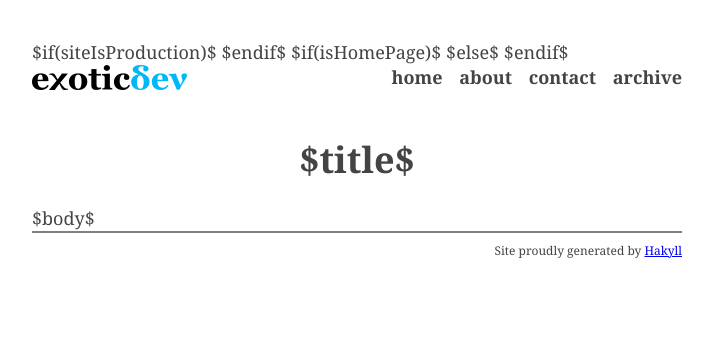
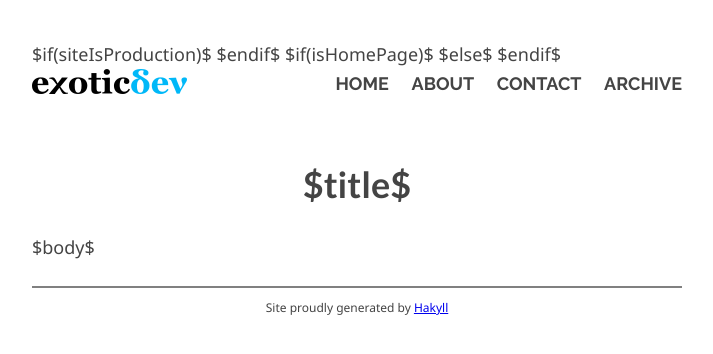
Before and after one commit to alexandrelucchesi/exoticdev.github.io, a plain HTML site: page templates/default.html in a window 1280 px wide. Shown: the whole page, without its empty margins (283-996 px from the left). Drawn offline with Linux system fonts and the light colour scheme.

Commit message:
Update typography and improves layout

```diff
--- a/assets/css/default.css
+++ b/assets/css/default.css
@@ -58,11 +58,12 @@ div.info {
 body {
     margin: 40px auto;
     max-width: 650px;
-    line-height: 1.4;
+    line-height: 1.6;
     font-size: 18px;
     color: #444;
     padding: 0 10px;
-    font-family: Georgia, serif;
+    font-family: "Noto Sans", sans-serif;
+    font-weight: 400;
 }
 
 h1 {
@@ -70,15 +71,13 @@ h1 {
 }
 
 h1, h2, h3 {
-    line-height: 1.2;
+    line-height: 1.4;
+    font-family: Lato, sans-serif;
+    font-weight: 700;
 }
 
 div#logo a {
-    color: #444;
     float: left;
-    font-size: 18px;
-    font-weight: bold;
-    text-decoration: none;
 }
 
 div#header #navigation {
@@ -88,11 +87,12 @@ div#header #navigation {
 div#header #navigation a {
     color: #444;
     font-size: 18px;
-    font-weight: bold;
-    margin-left: 12px;
+    font-family: Raleway, sans-serif;
+    font-weight: 700;
+    margin-left: 18px;
     text-decoration: none;
-    padding: 5px 0px;
-    text-transform: lowercase;
+    text-transform: uppercase;
+    padding: 6px 0px;
 }
 
 div#header #navigation a:hover,
@@ -101,19 +101,21 @@ div#header #navigation a:focus {
 }
 
 div#content {
-    padding-top: 24px;
+    padding: 36px 0px 24px 0px;
 }
 
 div#footer {
     font-size: 12px;
-    /*margin-top: 30px;*/
     padding: 10px 0px 10px 0px;
     border-top: 2px solid #808080;
-    text-align: right;
+    text-align: center;
 }
 
 div.info {
-    color: #777;
-    font-size: 16px;
-    font-style: italic;
+    color: #999;
+    font-size: 14px;
+    font-weight: 200;
+    /*font-style: italic;*/
+    text-align: center;
+    text-transform: uppercase;
 }
--- a/templates/default.html
+++ b/templates/default.html
@@ -25,13 +25,15 @@
 
         <meta name="generator" content="hakyll">
         <meta name="author" content="Alexandre Lucchesi">
-        <meta name="description" content="">
-        <meta name="keywords" content="">
+        <meta name="description" content="Yet another blog about Haskell.">
+        <meta name="keywords" content="Haskell, functional programming, software development">
         <meta name="viewport" content="width=device-width, initial-scale=1.0">
 
         <link rel="canonical" href="$siteUrl$$url$">
 
         <link rel="stylesheet" type="text/css" href="/assets/css/default.css">
+        <link href="https://fonts.googleapis.com/css?family=Noto+Sans:400,400i,700,700i|Raleway:700|Lato:700" rel="stylesheet">
+
 
         <!-- TODO: Add Open Graph meta tags -->
     </head>
```
Also changed, not shown: templates/post-list.html (+1 -1 lines), templates/post.html (+6 -2 lines), 4 other files.
